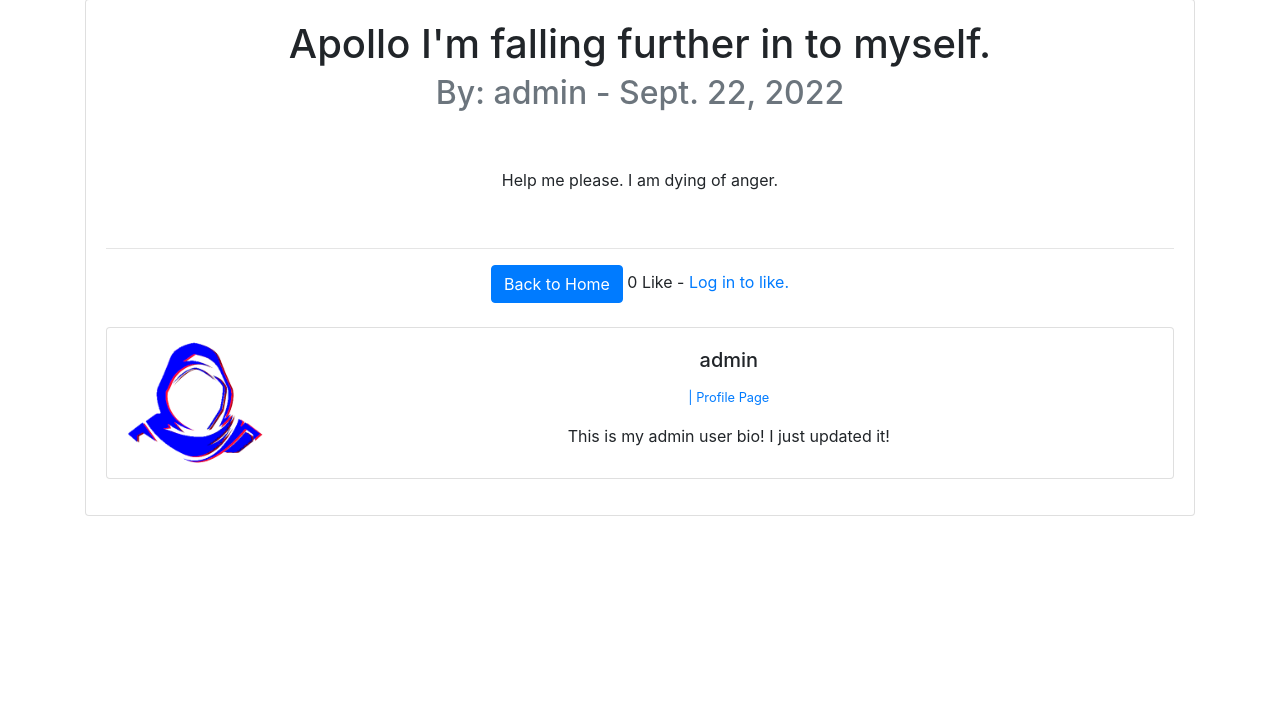
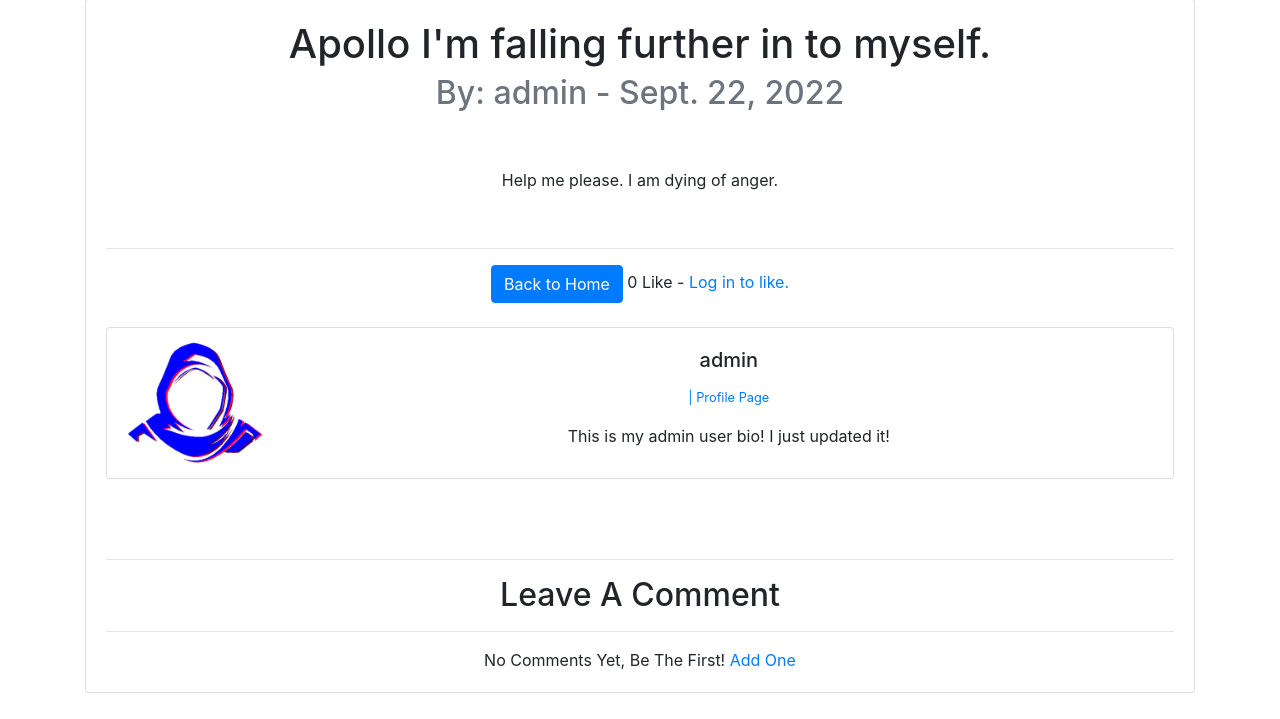
Before and after one commit to DevcoreGJ/python-django-simpleblog, a Django app: page /article/2 in a window 1280 px wide. Shown: the part 81-800 px from the top of the page. Run offline with Django 4.2, Linux system fonts and the light colour scheme; data comes from the database, SQL or seed files in the repository; both versions use the stored data as it was after the commit; some libraries are stand-ins or nearby versions.

Commit message:
added comment model. added comment retrieval on article_detail

```diff
--- a/blogroot/admin.py
+++ b/blogroot/admin.py
@@ -1,9 +1,11 @@
 from django.contrib import admin
 
 # Register your models here.
-from .models import Post, Category, Profile
+from .models import Post, Category, Profile, Comment
 
 admin.site.register(Post) # Posts are accessable in admin area
 admin.site.register(Category) # Posts are accessable in admin area
 admin.site.register(Profile) # Let's the added profile class in Models show in
 #djago admin area.
+
+admin.site.register(Comment) # Comment section will show up in Django admin area.
--- a/blogroot/models.py
+++ b/blogroot/models.py
@@ -61,3 +61,16 @@ class Post(models.Model):
 	def get_absolute_url(self):
 		#return reverse('article_detail', args=(str(self.id)) )
 		return reverse('home')
+
+class Comment(models.Model):
+#post is the foreign key that connects the comment model to the post model.
+	post = models.ForeignKey(Post, related_name="comments", on_delete=models.CASCADE)
+	#commenters name
+	name = models.CharField(max_length=255)
+	#what the content of the comment is
+	body = models.TextField()
+	#auto add date
+	date_added = models.DateTimeField(auto_now_add = True)
+
+	def __str__(self):
+		return '%s - %s' % (self.post.title, self.name)
--- a/blogroot/templates/article_detail.html
+++ b/blogroot/templates/article_detail.html
@@ -118,14 +118,42 @@ height and width is a placeholder until we add another way to handle images.
 
     <p class="card-text">
     {{ post.author.profile.bio }}
-</p>
+		</p>
     <!--<p class="card-text"><small class="text-muted">Last updated 3 mins ago</small></p>-->
+<!------------------------------------------------------------------------------------------------------------------------------------------------------------------------------------------------------------------------------------------>
+
   </div>
 </div>
 </div>
 </div>
+<!-- comment section -->
+
+<br/> <br/>
+<hr>
+<h2> Leave A Comment </h2>
+<hr>
+<!-- we can call the comment model due to the foreign key assossiciating it
+	with the post model that is already being used to populate this page.-->
+<!-- model name is comment, foreign key is comments -->
+{% if not post.comments.all %}
+	No Comments Yet, Be The First! <a href="#">
+	Add One</a>
+{% else %}
+		{% for comment in post.comments.all %}
+		<strong>
+			<h3 class="text-muted">
+			<a href ="#" > {{ comment.name }} </a> </h3> <small> {{ comment.date_added }} </small>
+
+		</strong>
+		<br/>
+		{{ comment.body }}
+		<hr>
+	{% endfor %}
+	<hr>
+{% endif %}
 
 {% endblock %}
+
 </div>
 </div>
 </div>
```
Also changed, not shown: blogroot/migrations/0017_comment.py (added), db.sqlite3.
